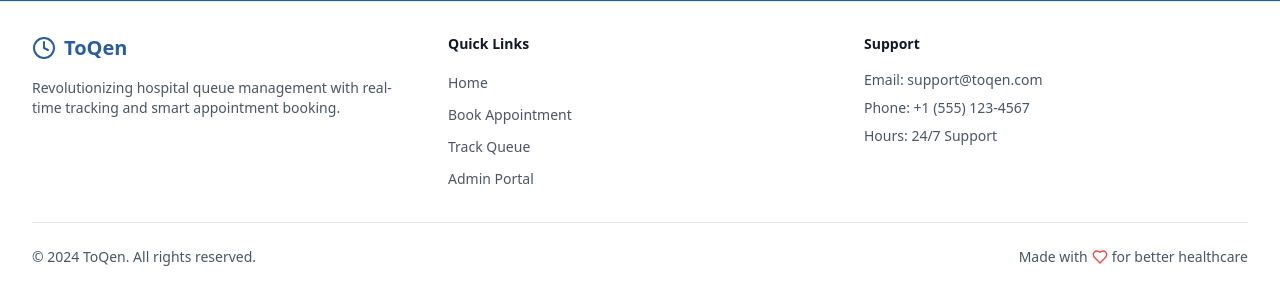
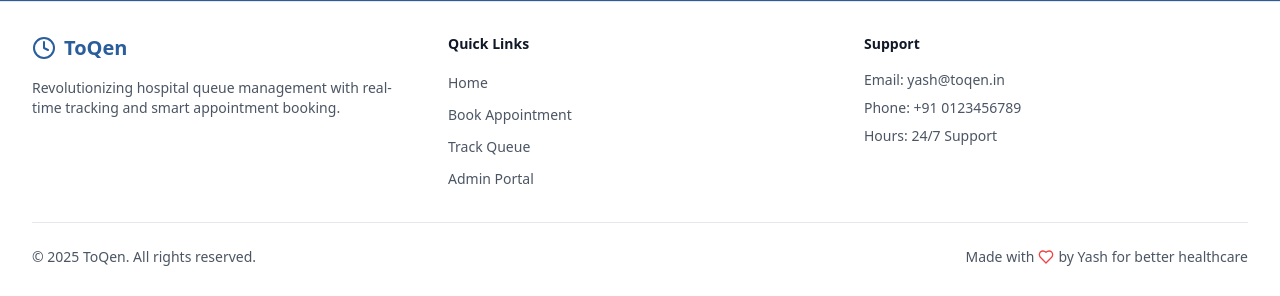
Before and after one commit to jawariV/ToQen, a React (Vite) app: page / in a window 1280 px wide. Shown: the part 2000-2296 px from the top of the page. Built offline with nearby package versions, Linux system fonts and the light colour scheme; no server answers.

Commit message:
Update Footer.tsx

```diff
--- a/src/components/Layout/Footer.tsx
+++ b/src/components/Layout/Footer.tsx
@@ -32,8 +32,8 @@ const Footer: React.FC = () => {
           <div className="col-span-1">
             <h3 className="text-sm font-semibold text-gray-900 mb-4">Support</h3>
             <ul className="space-y-2">
-              <li className="text-gray-600 text-sm">Email: support@toqen.com</li>
-              <li className="text-gray-600 text-sm">Phone: +1 (555) 123-4567</li>
+              <li className="text-gray-600 text-sm">Email: yash@toqen.in</li>
+              <li className="text-gray-600 text-sm">Phone: +91 0123456789 </li>
               <li className="text-gray-600 text-sm">Hours: 24/7 Support</li>
             </ul>
           </div>
@@ -42,12 +42,12 @@ const Footer: React.FC = () => {
         <div className="border-t border-gray-200 mt-8 pt-6">
           <div className="flex flex-col md:flex-row justify-between items-center">
             <p className="text-gray-600 text-sm">
-              © 2024 ToQen. All rights reserved.
+              © 2025 ToQen. All rights reserved.
             </p>
             <div className="flex items-center space-x-1 mt-2 md:mt-0">
               <span className="text-gray-600 text-sm">Made with</span>
               <Heart className="h-4 w-4 text-red-500" />
-              <span className="text-gray-600 text-sm">for better healthcare</span>
+              <span className="text-gray-600 text-sm"> by Yash for better healthcare</span>
             </div>
           </div>
         </div>
```
